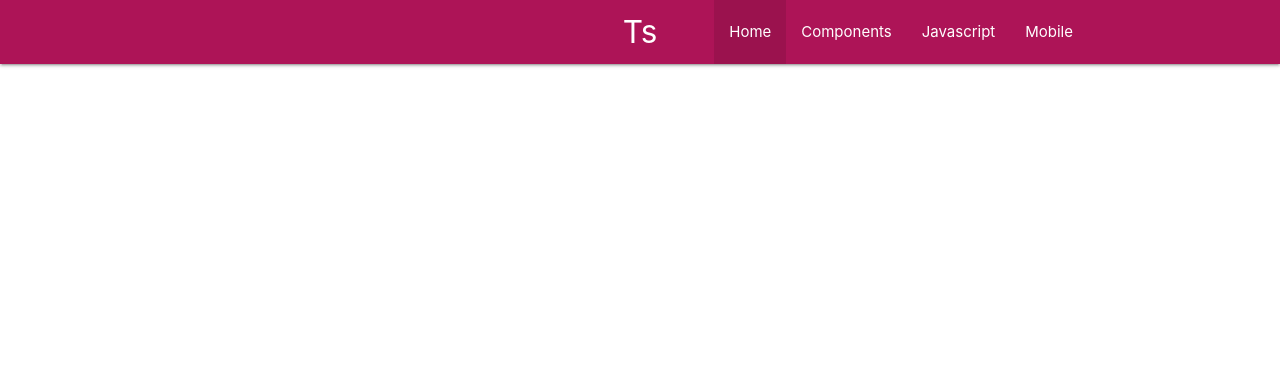
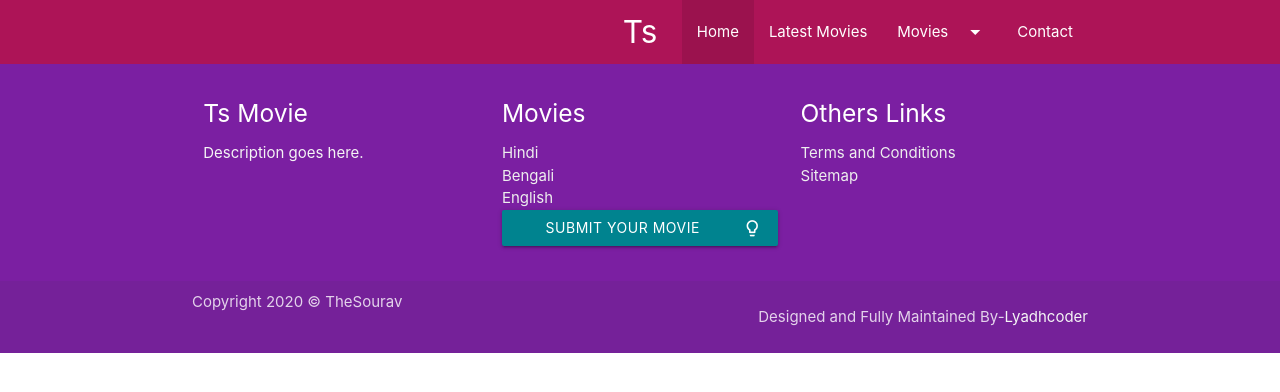
Before and after one commit to lyadhcoder/Material-Design-Movie-Template, a plain HTML site: page index.html in a window 1280 px wide. Drawn offline with nearby package versions, Linux system fonts and the light colour scheme.

Commit message:
initial commit

```diff
--- a/index.html
+++ b/index.html
@@ -12,32 +12,94 @@
     <link href="https://fonts.googleapis.com/css?family=Nunito&display=swap" rel="stylesheet">
     <!--Import jquery -->
     <script src="https://ajax.googleapis.com/ajax/libs/jquery/3.4.1/jquery.min.js"></script>
-
 </head>
 <body>
-
+  <!-- Navbar -->
   <nav class="pink darken-3">
     <div class="nav-wrapper container">
       <a href="#!" class="brand-logo center">Ts</a>
       <a href="#" data-target="mobile-demo" class="sidenav-trigger"><i class="material-icons">menu</i></a>
       <ul class="right hide-on-med-and-down">
-        <li class="active"><a href="sass.html">Home</a></li>
-        <li><a href="badges.html">Components</a></li>
-        <li><a href="collapsible.html">Javascript</a></li>
-        <li><a href="mobile.html">Mobile</a></li>
+        <li class="active"><a href="/">Home</a></li>
+        <li><a href="#">Latest Movies</a></li>
+        <li><a class="dropdown-trigger" href="#" data-target="dropdown1">Movies<i class="material-icons right">arrow_drop_down</i></a></li>
+          <!-- Dropdown Structure -->
+          <ul id='dropdown1' class='dropdown-content'>
+            <li><a href="#!">Hindi</a></li>
+            <li><a href="#!">Bengali</a></li>
+            <li><a href="#!">English</a></li>
+          </ul>
+        <li><a href="./Contact">Contact</a></li>
       </ul>
     </div>
   </nav>
+  <ul class="sidenav" id="mobile-demo">
 
-  <ul class="sidenav" id="mobile-demo">
-    <li><a href="sass.html">Sass</a></li>
-    <li><a href="badges.html">Components</a></li>
-    <li><a href="collapsible.html">Javascript</a></li>
-    <li><a href="mobile.html">Mobile</a></li>
+    <li class="active"><a href="/">Home</a></li>
+        <li><a href="#">Latest Movies</a></li>
+        <li><a class="dropdown-trigger2" href="#" data-target="dropdown2">Movies<i class="material-icons right">arrow_drop_down</i></a></li>
+          <!-- Dropdown Structure -->
+          <ul id='dropdown2' class='dropdown-content'>
+            <li><a href="#!">Hindi</a></li>
+            <li><a href="#!">Bengali</a></li>
+            <li><a href="#!">English</a></li>
+          </ul>
+        <li><a href="./Contact">Contact</a></li>
+        <li><a class="waves-effect waves-light btn modal-trigger cyan darken-3" href="#request-movie"><i class="material-icons right">lightbulb_outline</i><span style="font-size: 12px;">Request Your Movie</span></a></li>
+
   </ul>
+<!-- Navbar End -->
+<!-- Footer -->
+  <footer class="page-footer purple darken-2">
+    <div class="container">
+      <div class="row">
+        <div class="col l4 s12">
+          <h5 class="white-text">Ts Movie</h5>
+          <p class="grey-text text-lighten-4">Description goes here.</p>
+        </div>
+        <div class="col l4  s12">
+          <h5 class="white-text">Movies</h5>
+          <ul>
+            <li><a class="grey-text text-lighten-3" href="#!">Hindi</a></li>
+            <li><a class="grey-text text-lighten-3" href="#!">Bengali</a></li>
+            <li><a class="grey-text text-lighten-3" href="#!">English</a></li>
+              <!-- Modal Trigger -->
+        <a class="waves-effect waves-light btn modal-trigger cyan darken-3" href="#request-movie"><i class="material-icons right">lightbulb_outline</i>Submit Your Movie Request</a>
+              <!-- Modal Structure -->
+              <div id="request-movie" class="modal">
+                <div class="modal-content blue">
+                  <h4>Modal Header</h4>
+                  <p>A bunch of text</p>
+                </div>
+                <div class="modal-footer">
+                  <a href="#!" class="modal-close waves-effect waves-green btn-flat">Agree</a>
+                </div>
+              </div>
+          </ul>
+        </div>
+        <div class="col l4  s12">
+          <h5 class="white-text">Others Links</h5>
+          <ul>
+            <li><a class="grey-text text-lighten-3" href="#!">Terms and Conditions</a></li>
+            <li><a class="grey-text text-lighten-3" href="#!">Sitemap</a></li>
+          </ul>
+        </div>
+      </div>
+    </div>
 
-    <!--JavaScript at end of body for optimized loading-->
-    <script type="text/javascript" src="js/materialize.min.js"></script>
-    <script src="js/init.js"></script>
+    <!-- Copyright Section -->
+    <div class="footer-copyright">
+      <div class="container">
+        Copyright 2020 © TheSourav
+
+      <p class="right">Designed and Fully Maintained By- <a class="grey-text text-lighten-4 right" href="https://thesourav.com"> Lyadhcoder</a></p>
+      </div>
+    </div>
+    <!-- Copyright Section End -->
+  </footer>
+<!-- Footer End -->
 </body>
+<!--JavaScript at end of body for optimized loading-->
+<script type="text/javascript" src="js/materialize.min.js"></script>
+<script src="js/init.js"></script>
 </html>
--- a/js/init.js
+++ b/js/init.js
@@ -3,6 +3,8 @@
 
     $('.sidenav').sidenav();
     $('.parallax').parallax();
-
+    $('.modal').modal();
+    $(".dropdown-trigger").dropdown();
+    $(".dropdown-trigger2").dropdown();
   }); // end of document ready
 })(jQuery); // end of jQuery name space
```
Also changed, not shown: 1 other file.
